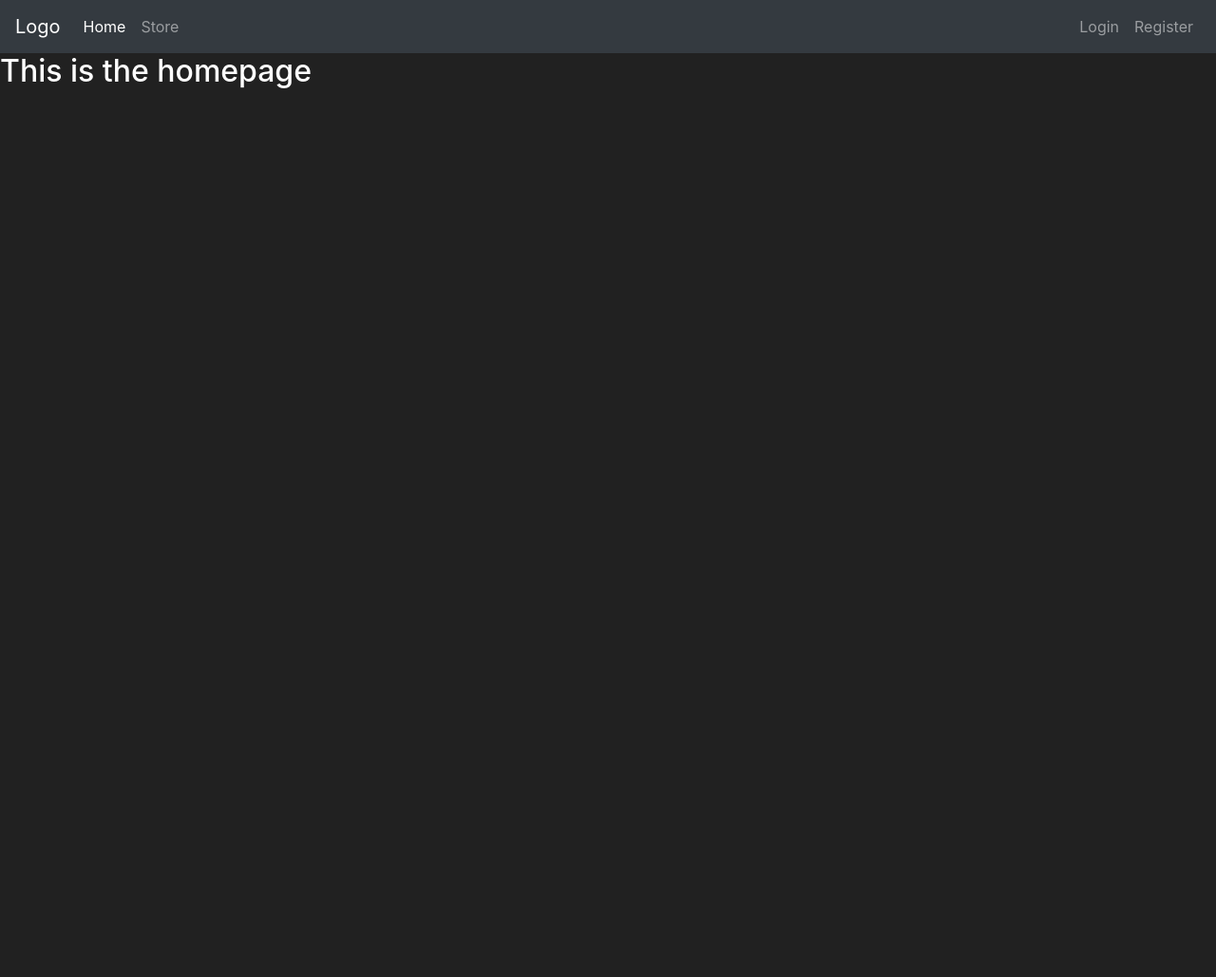
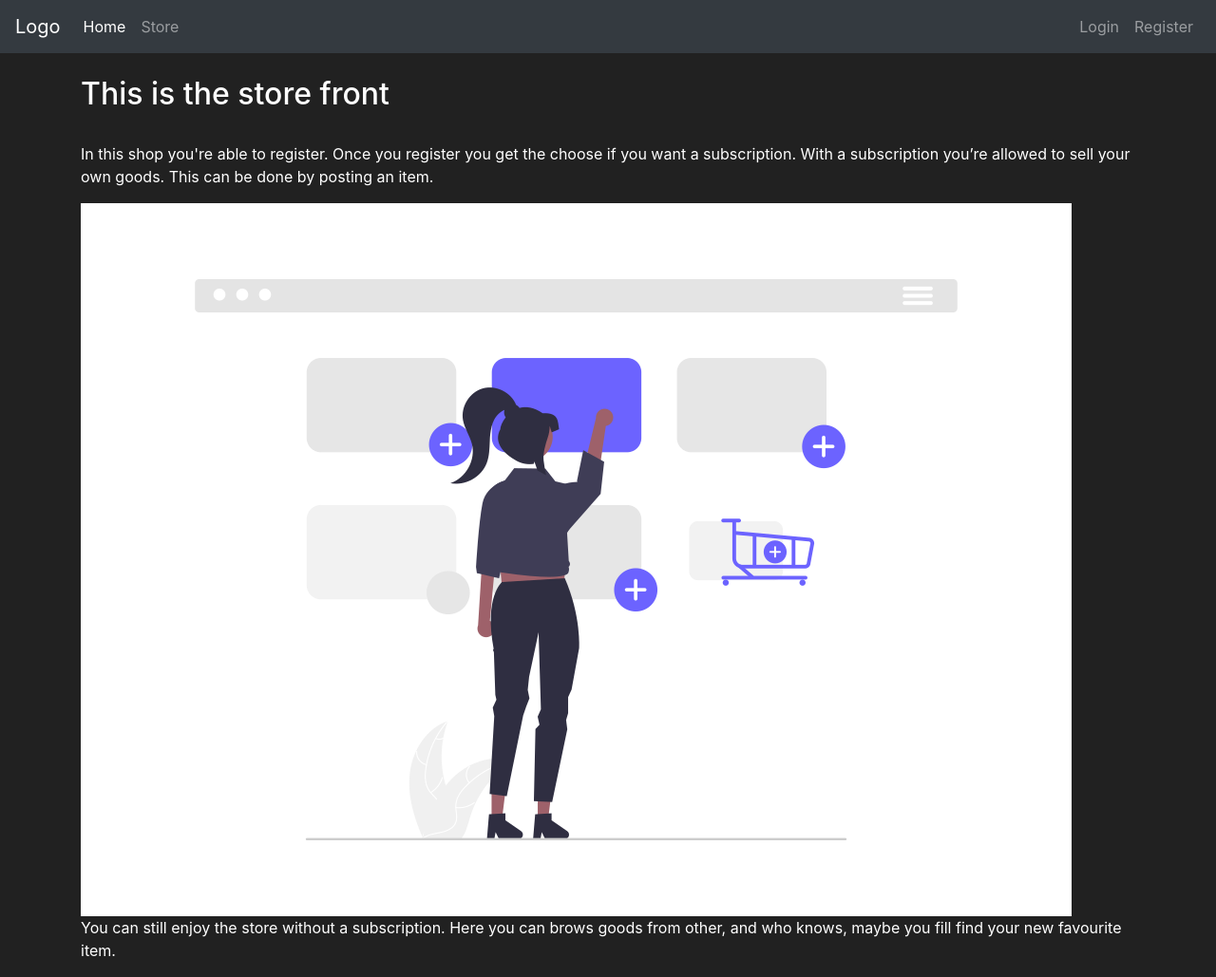
Before and after one commit to Kristiankaspersen/Gruppe18_SoftwareEngineering, a Flask app: page / in a window 1280 px wide. Shown: the whole page at 95% size. Before the commit the page ends 93 px from the top, so only its background shows below. Run offline with Flask 2, Linux system fonts and the light colour scheme; some libraries are stand-ins or nearby versions.

Commit message:
Gjort noen endringer på startsiden

```diff
--- a/Gruppe18_pyApp/app_flask/templates/index.html
+++ b/Gruppe18_pyApp/app_flask/templates/index.html
@@ -4,5 +4,19 @@
 {% endblock %}
 
 {% block content %}
-<h2> This is the homepage </h2>
+<div class="container">
+    <br>
+    <h2> This is the store front </h2>
+    <br>
+
+    <p>
+        In this shop you're able to register. Once you register you get the choose if you want a subscription. With a subscription you’re allowed to sell your own goods. This can be done by posting an item.
+    </p>
+
+    <img src="undraw_add_cart.png" class="img-fluid" alt="cart">
+
+    <p>
+        You can still enjoy the store without a subscription. Here you can brows goods from other, and who knows, maybe you fill find your new favourite item.
+    </p>
+</div>
 {% endblock %}
```
Also changed, not shown: Gruppe18_pyApp/app_flask/pictures/undraw_package.png (added), Gruppe18_pyApp/app_flask/templates/undraw_add_cart.png (added).
